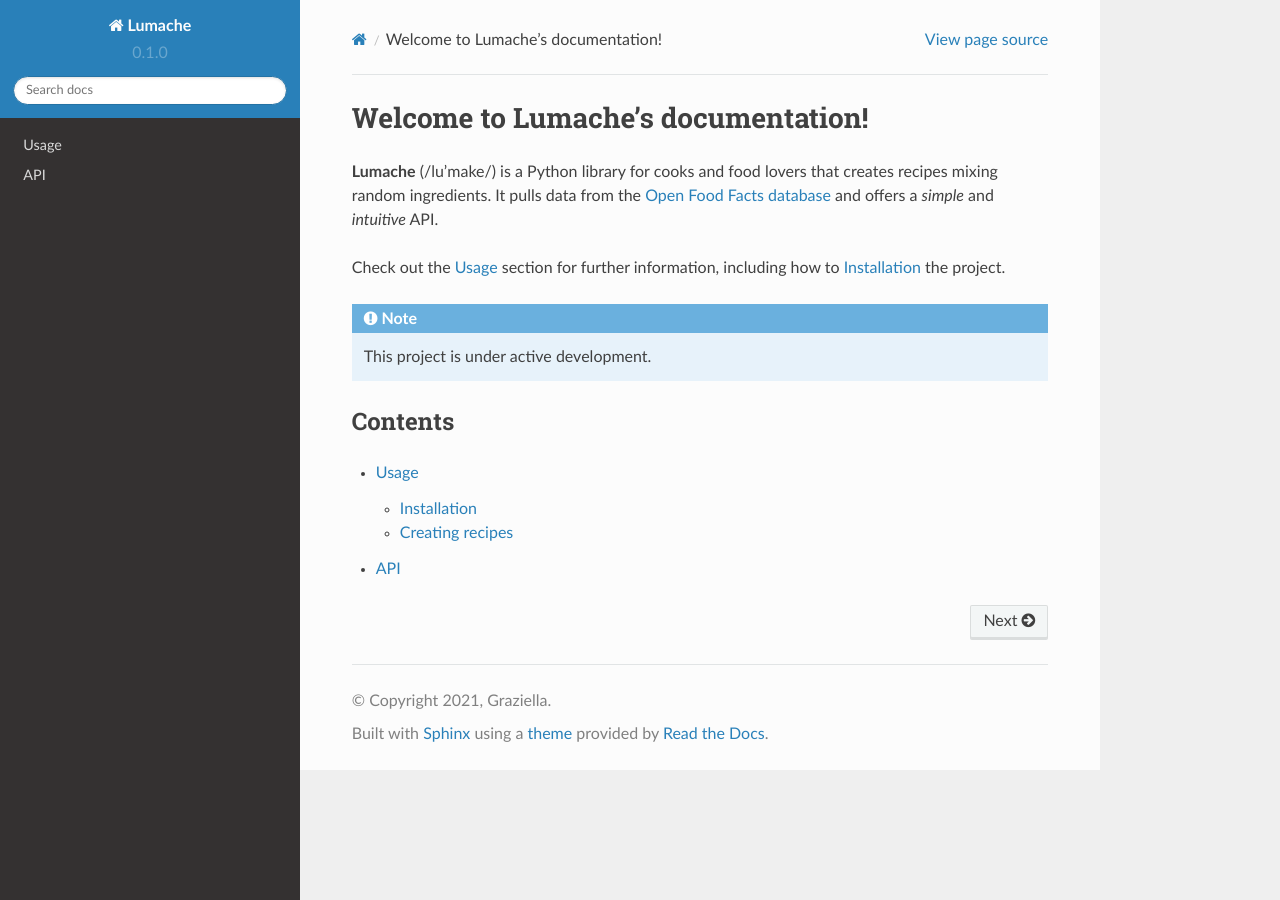
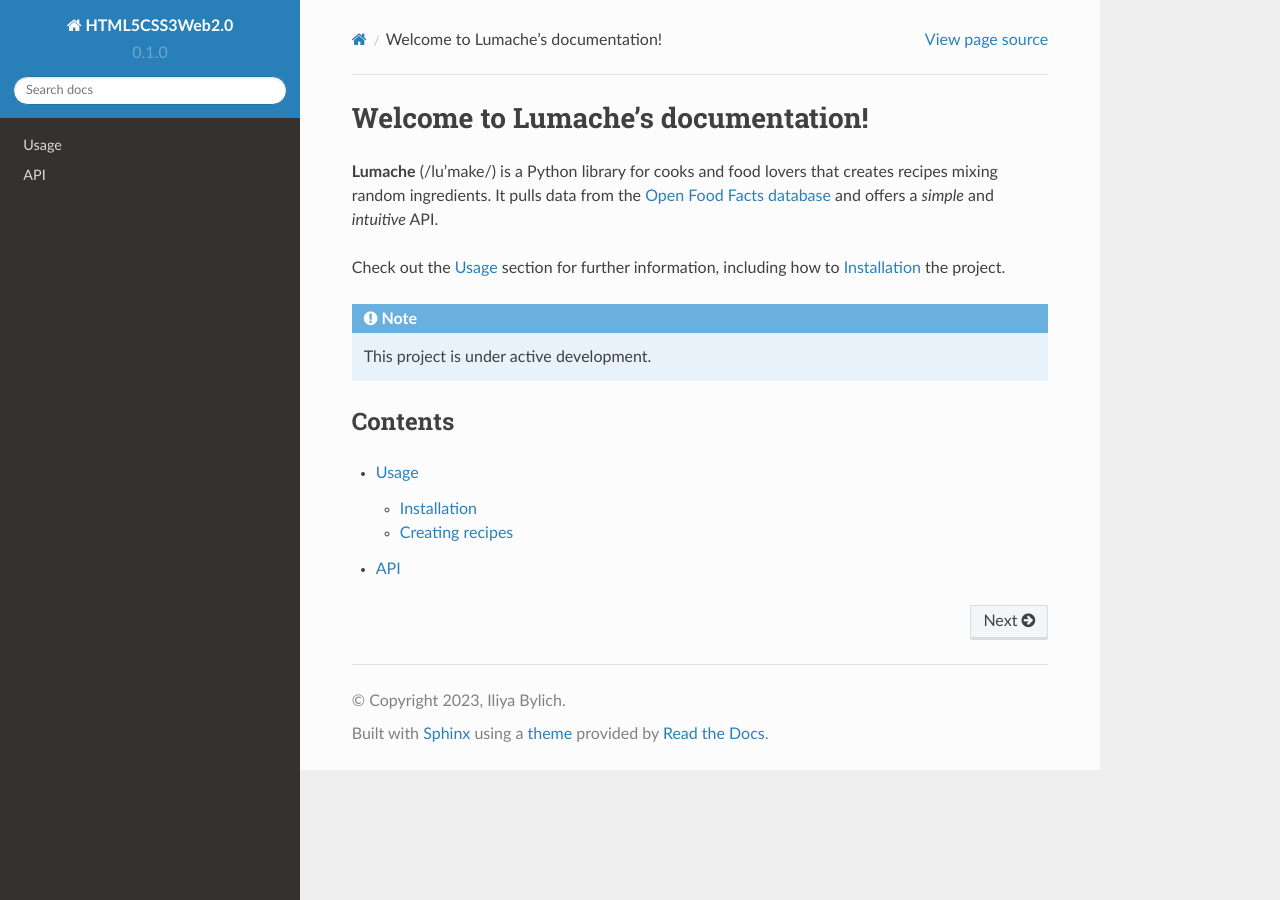
Before and after one commit to Iliya5digital/HTML5CSS3Web, a Sphinx documentation site: the page built from docs/source/index.rst, in a window 1280 px wide. Built offline with Sphinx 7.4.7 and the Read the Docs theme 2.0.0, drawn with Linux system fonts in a browser that asks for light colours.

Commit message:
Update conf.py

```diff
--- a/docs/source/conf.py
+++ b/docs/source/conf.py
@@ -2,9 +2,9 @@
 
 # -- Project information
 
-project = 'Lumache'
-copyright = '2021, Graziella'
-author = 'Graziella'
+project = 'HTML5CSS3Web2.0'
+copyright = '2023, Iliya Bylich'
+author = 'Iliya Bylich'
 
 release = '0.1'
 version = '0.1.0'
```
